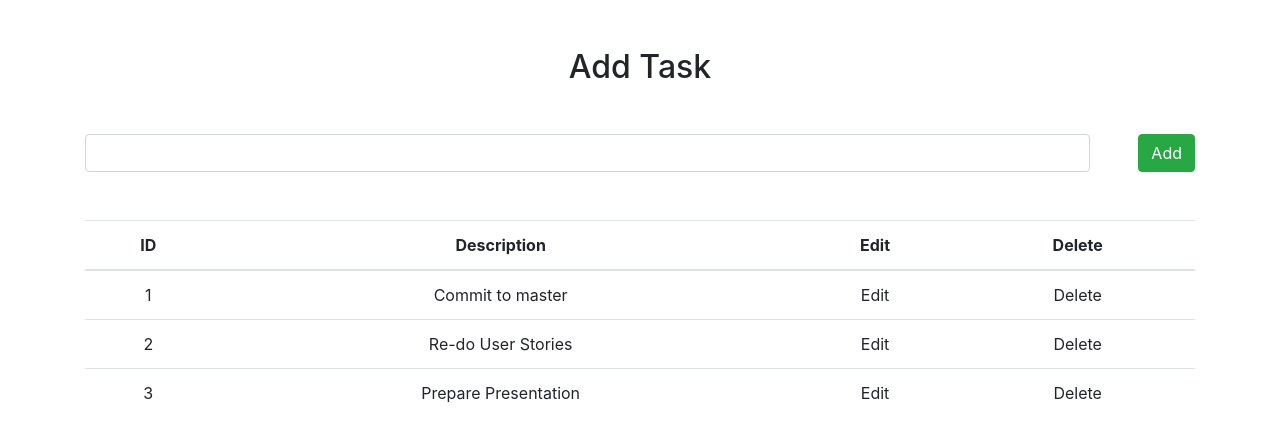
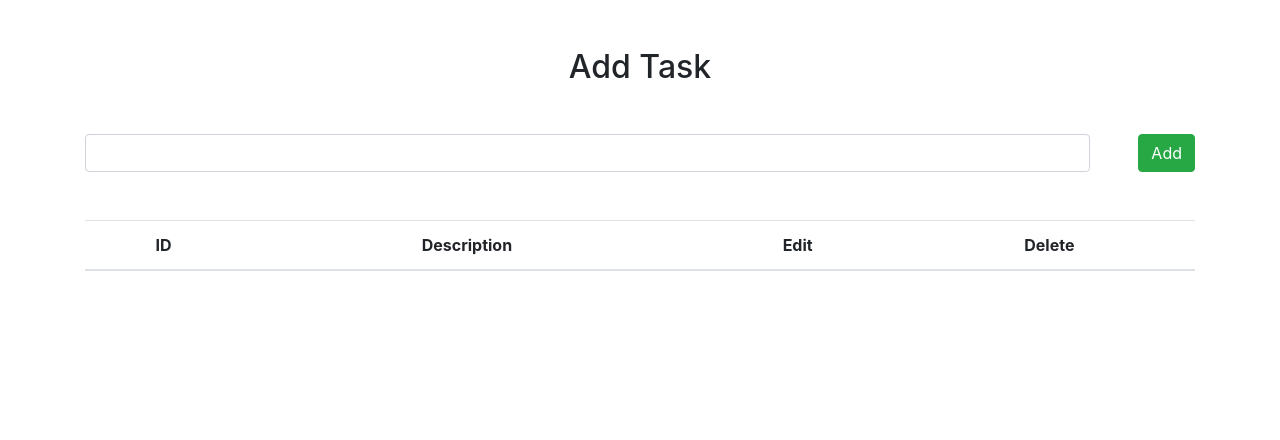
Before and after one commit to tony-griffin/Task-Manager-Frontend, a React (Create React App) app: page / in a window 1280 px wide. Shown: the top 440 px of the page. Built offline with nearby package versions, Linux system fonts and the light colour scheme.

Commit message:
ADD task component, access local storage state here and hand down to functional components to render when needed.

```diff
--- a/src/App.js
+++ b/src/App.js
@@ -1,15 +1,13 @@
 import React, { Fragment } from "react";
 import "./App.css";
 import "./components/InputTask";
-import InputTask from "./components/InputTask";
-import ListTasks from "./components/ListTasks";
+import Tasks from "./components/Tasks";
 
 function App() {
   return (
     <Fragment>
-      <div class="container">
-        <InputTask />
-        <ListTasks />
+      <div className="container">
+        <Tasks />
       </div>
     </Fragment>
   );
--- a/src/components/InputTask.js
+++ b/src/components/InputTask.js
@@ -2,31 +2,44 @@ import React, { Fragment, useState } from "react";
 
 const InputTask = () => {
   // set up component state
-  const [description, setDescription] = useState("");
+  const [id, setId] = useState(0);
+  const [description, setDescription] = useState(
+    localStorage.getItem("myValueInLocalStorage") || ""
+  );
+
+  const onChange = (event) => {
+    setDescription(event.target.value);
+  };
 
   // submit the form to send data out
   const onSubmitForm = (event) => {
     event.preventDefault();
-    console.log(description);
+
     try {
+      let uniqueId = id;
+      uniqueId++;
+      setId(uniqueId);
+      localStorage.setItem(uniqueId, description);
     } catch (err) {
       console.error(err.message);
     }
+    console.log("LOCALSTORAGE: -----", localStorage);
   };
+
   return (
     <Fragment>
-      <h2 class="text-center mt-5">Add Task</h2>
-      <form class="d-flex mt-5" onSubmit={onSubmitForm}>
+      <h2 className="text-center mt-5">Add Task</h2>
+      <form className="d-flex mt-5" onSubmit={onSubmitForm}>
         <label htmlFor="input" />
         <input
           type="text"
           value={description}
-          class="form-control"
+          className="form-control"
           id="input"
-          onChange={(event) => setDescription(event.target.value)}
+          onChange={onChange}
         />
 
-        <button class="btn btn-success ml-5">Add</button>
+        <button className="btn btn-success ml-5">Add</button>
       </form>
     </Fragment>
   );
--- a/src/components/ListTasks.js
+++ b/src/components/ListTasks.js
@@ -1,31 +1,9 @@
 import React, { Fragment } from "react";
 
-const ListTasks = () => {
-  // const getTasks = () => {
-  //   try {
-  //   } catch (error) {
-  //     console.error(error.message);
-  //   }
-  // };
-
-  const tasks = [
-    {
-      id: 1,
-      description: "Commit to master",
-    },
-    {
-      id: 2,
-      description: "Re-do User Stories",
-    },
-    {
-      id: 3,
-      description: "Prepare Presentation",
-    },
-  ];
-
+const ListTasks = (props) => {
   return (
     <Fragment>
-      <table class="table mt-5 text-center">
+      <table className="table mt-5 text-center">
         <thead>
           <tr>
             <th>ID</th>
@@ -35,7 +13,7 @@ const ListTasks = () => {
           </tr>
         </thead>
         <tbody>
-          {tasks.map((task) => {
+          {props.taskItems.map((task) => {
             return (
               <tr key={task.id}>
                 <td>{task.id}</td>
--- a/src/components/Tasks.js
+++ b/src/components/Tasks.js
@@ -1,8 +1,21 @@
-import { Fragment } from "react";
-import React, { Fragment } from "react";
+import React from "react";
+import InputTask from "./InputTask";
+import ListTasks from "./ListTasks";
 
 const Tasks = () => {
-  return <Fragment></Fragment>;
+  let storage = [];
+
+  let keys = Object.keys(localStorage).sort();
+  for (const key of keys) {
+    storage.push({ id: key, description: localStorage.getItem(key) });
+  }
+
+  return (
+    <div>
+      <InputTask />
+      <ListTasks taskItems={storage} />
+    </div>
+  );
 };
 
 export default Tasks;
```
